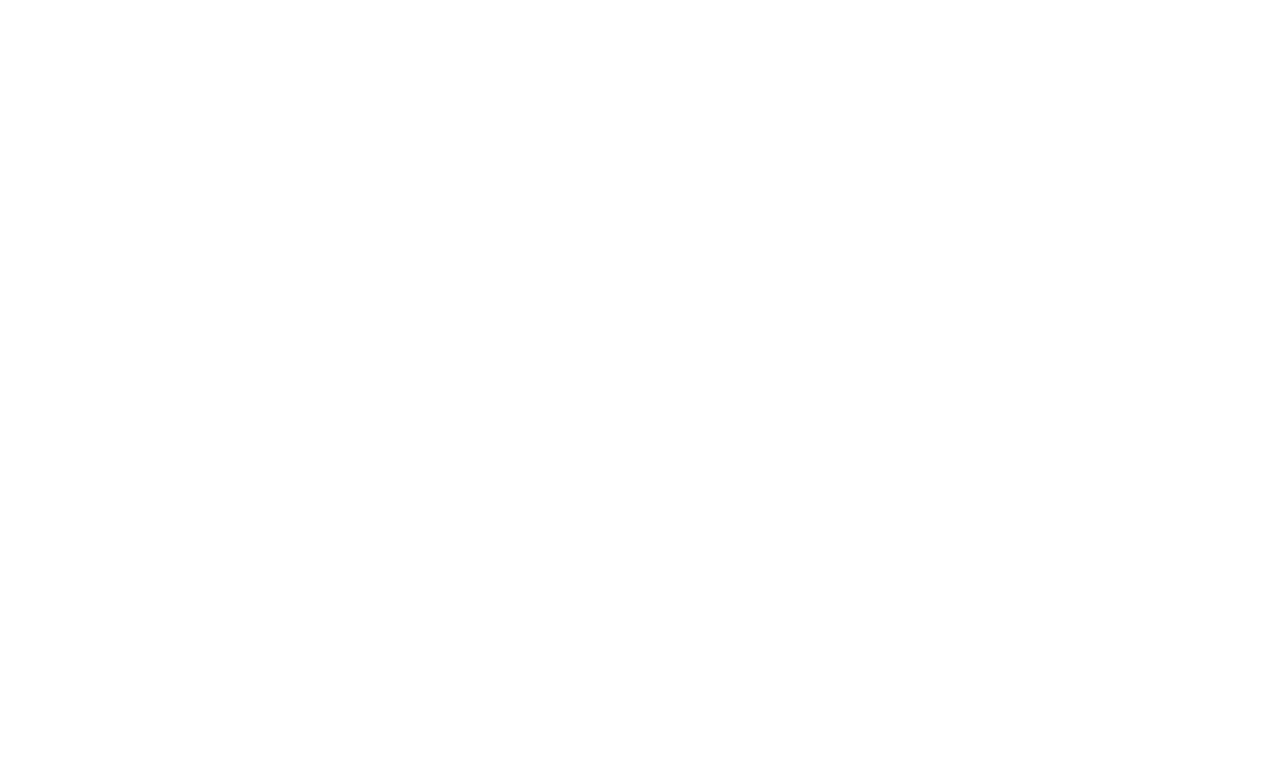
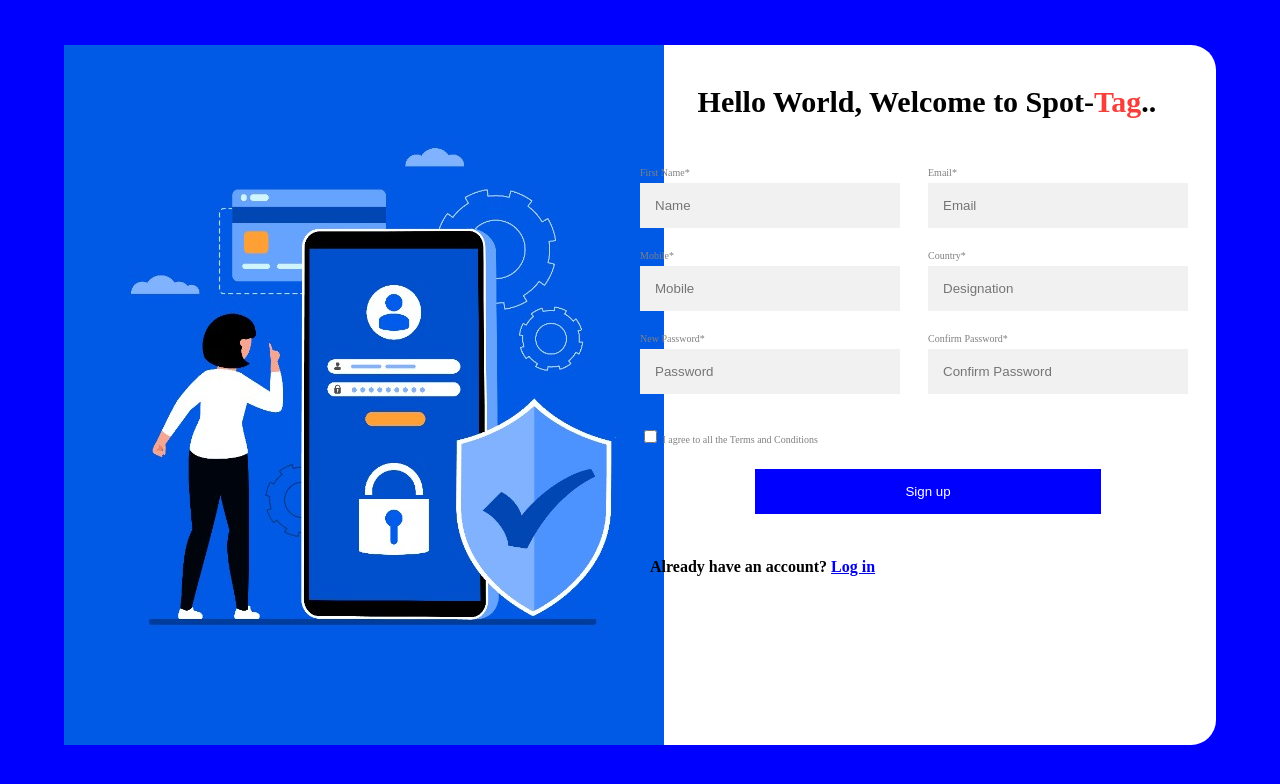
Before and after one commit to the-dev-eloper/Spot-Tag-web, a React (Create React App) app in the folder frontend/: page /signup in a window 1280 px wide. Shown: the top 784 px of the page. Built offline with nearby package versions, Linux system fonts and the light colour scheme.

Commit message:
Register -> Signup

```diff
--- a/frontend/src/App.js
+++ b/frontend/src/App.js
@@ -5,7 +5,6 @@ import { signout } from './actions/userActions';
 import HomeScreen from './screens/HomeScreen';
 import LanguageScreen from './screens/LanguageScreen';
 import LoginScreen from './screens/LoginScreen';
-import RegisterScreen from './screens/RegisterScreen';
 import ProfileScreen from './screens/ProfileScreen';
 import PrivateRoute from './components/PrivateRoute';
 import BugListScreen from './screens/BugListScreen';
@@ -17,6 +16,7 @@ import BugScreen from './screens/BugScreen';
 import AllBugsScreen from './screens/AllBugsScreen';
 import UserListScreen from './screens/UserListScreen';
 import UserEditScreen from './screens/UserEditScreen';
+import SignupScreen from './screens/SignupScreen';
 
 function App() {
 
@@ -33,7 +33,7 @@ function App() {
       <div className="app">
 
         <Route path="/login" component={LoginScreen}></Route>
-        <Route path="/register" component={RegisterScreen}></Route>
+        <Route path="/signup" component={SignupScreen}></Route>
         <Route path="/language/:id" component={LanguageScreen} exact></Route>
         <Route path="/language/:id/edit" component={LanguageEditScreen} exact></Route>
         <Route path="/bug/:id" component={BugScreen} exact></Route>
--- a/frontend/src/screens/LoginScreen.js
+++ b/frontend/src/screens/LoginScreen.js
@@ -98,7 +98,7 @@ export default function LoginScreen(props) {
                     <br />
 
                     <p className="noaccount-login">
-                        New to Spot-Tag? <Link to={`/register?redirect=${redirect}`}>
+                        New to Spot-Tag? <Link to={`/signup?redirect=${redirect}`}>
                             Click me
                         </Link>
                     </p>
--- a/frontend/src/screens/RegisterScreen.js
+++ b/frontend/src/screens/SignupScreen.js
@@ -7,7 +7,7 @@ import MessageBox from '../components/MessageBox';
 
 import data from '../data';
 
-export default function RegisterScreen(props) {
+export default function SignupScreen(props) {
 
     const [name, setName] = useState('');
     const [email, setEmail] = useState('');
```
